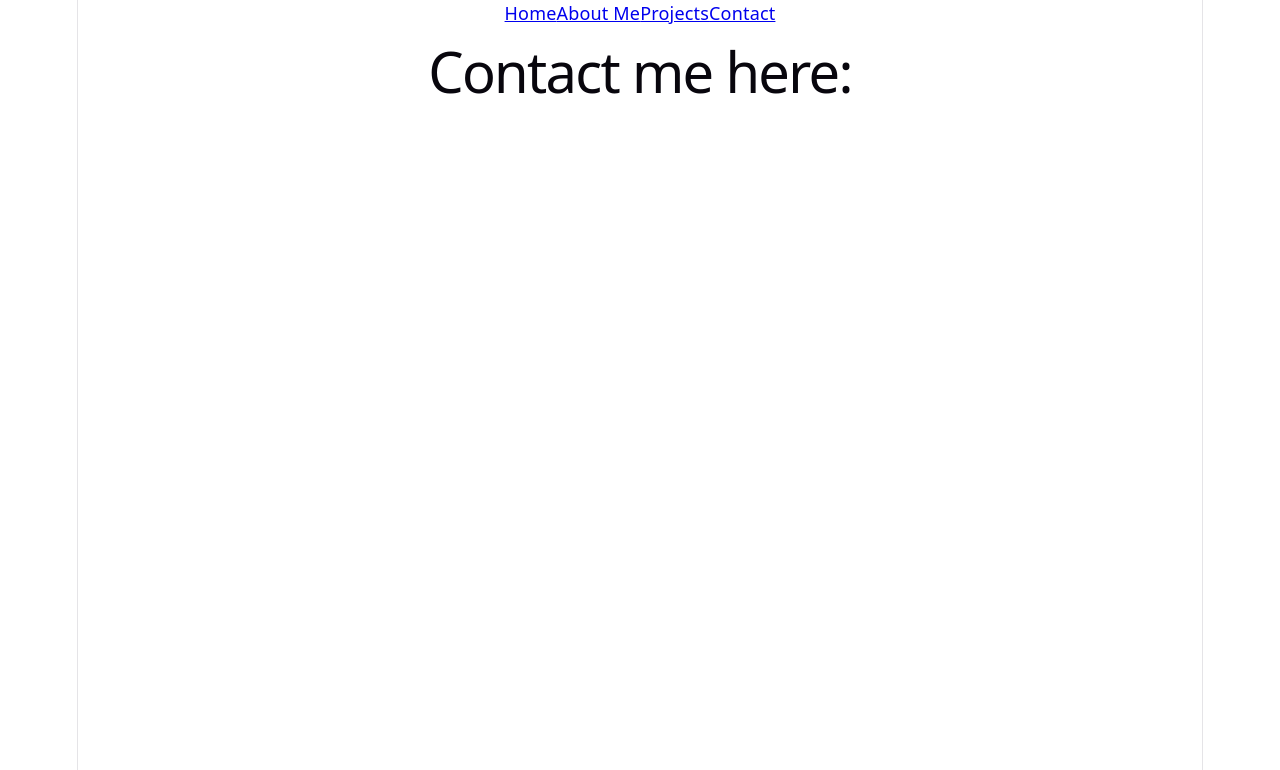
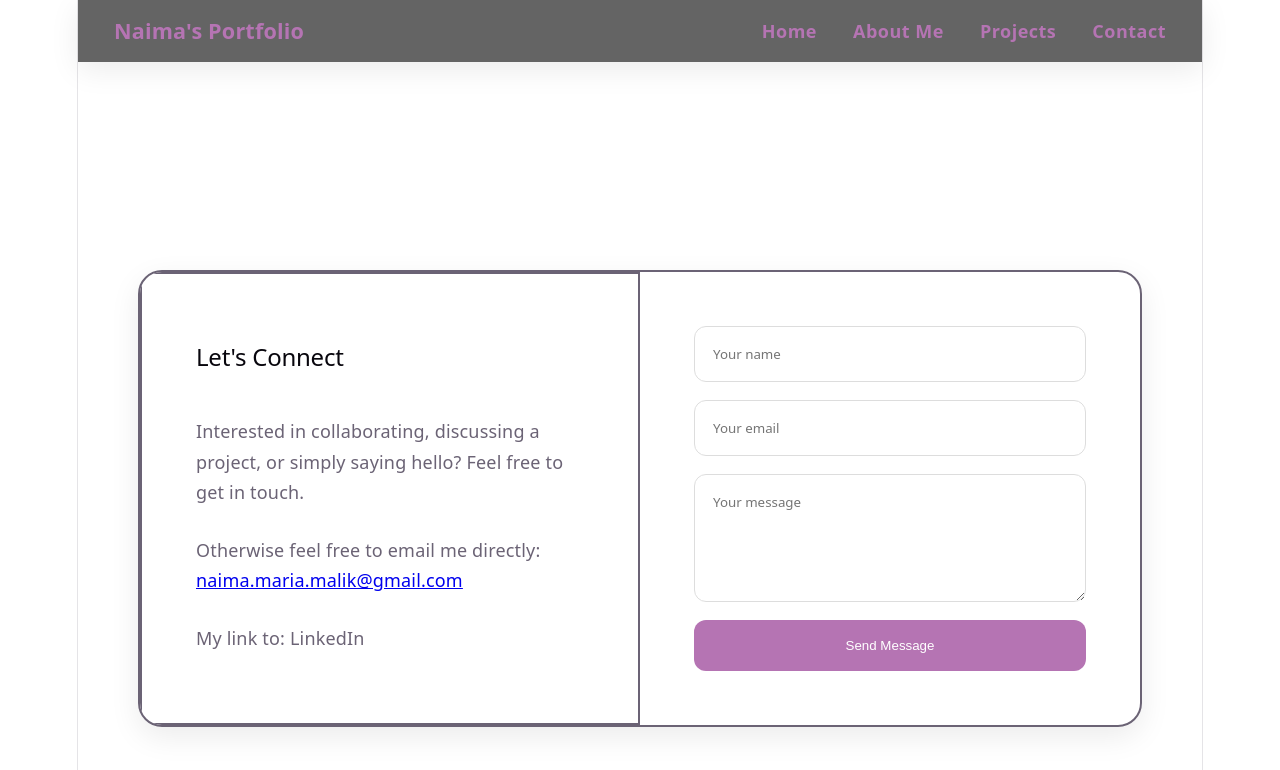
Before and after one commit to bdnaima/my_upgraded_portfolio, a React (Vite) app: page /contact in a window 1280 px wide. Shown: the top 770 px of the page. Built offline with nearby package versions, Linux system fonts and the light colour scheme.

Commit message:
Clean up and add some more animations. Fix up components.

```diff
--- a/src/components/AboutSection/AboutSection.css
+++ b/src/components/AboutSection/AboutSection.css
@@ -1,53 +1,72 @@
 .about {
   min-height: 100vh;
-
   display: flex;
   justify-content: center;
   align-items: center;
-
   padding: 2rem;
 }
 
 .about-card {
-  max-width: 700px;
+  max-width: 40rem;
+  padding: 3rem;
+  border: 2px solid;
+  border-radius: 20px;
+  box-shadow: 0 10px 30px rgba(0, 0, 0, 0.08);
+  text-align: center;
 
-  padding: 3rem;
-
-  background: white;
-
-  border-radius: 20px;
-
-  box-shadow: 0 10px 30px rgba(0, 0, 0, 0.08);
-
-  text-align: center;
+  animation:
+    cardAppear 1s ease-out,
+    floatCard 5s ease-in-out infinite;
 }
 
 .about-card h2 {
+  text-align: left;
   margin-bottom: 1rem;
 }
 
 .about-card p {
-  line-height: 1.7;
-  color: #555;
+  text-align: left;
+  line-height: 1.8;
 }
 
 .about-tags {
   display: flex;
-  justify-content: center;
+  justify-content: start;
   flex-wrap: wrap;
   gap: 0.75rem;
-
   margin-top: 2rem;
 }
 
 .about-tags span {
   padding: 0.5rem 1rem;
-
   border-radius: 999px;
-
   background: #b574b3;
-
   color: white;
-
   font-size: 0.9rem;
 }
+
+@keyframes cardAppear {
+  from {
+    opacity: 0;
+    transform: translateY(30px);
+  }
+
+  to {
+    opacity: 1;
+    transform: translateY(0);
+  }
+}
+
+@keyframes floatCard {
+  0% {
+    transform: translateY(0);
+  }
+
+  50% {
+    transform: translateY(-30px);
+  }
+
+  100% {
+    transform: translateY(0);
+  }
+}
--- a/src/components/AboutSection/AboutSection.jsx
+++ b/src/components/AboutSection/AboutSection.jsx
@@ -14,8 +14,10 @@ const AboutSection = () => {
         </p>
 
         <div className="about-tags">
+          <span>HTML & CSS</span>
           <span>React</span>
           <span>JavaScript</span>
+          <span>Node</span>
           <span>UX/UI</span>
           <span>Figma</span>
         </div>
--- /dev/null
+++ b/src/components/ContactSection/ContactSection.css
@@ -0,0 +1,82 @@
+.contact {
+  min-height: 100vh;
+  display: flex;
+  justify-content: center;
+  align-items: center;
+  padding: 2rem;
+}
+
+.contact-card {
+  max-width: 1000px;
+  width: 100%;
+  display: grid;
+  grid-template-columns: 1fr 1fr;
+  border: 2px solid;
+  border-radius: 24px;
+  overflow: hidden;
+  box-shadow: 0 10px 30px rgba(0, 0, 0, 0.08);
+
+  opacity: 0;
+  animation: slideInLeft 1s ease forwards;
+}
+
+.contact-info {
+  padding: 3rem;
+  border: 2px solid;
+  display: flex;
+  flex-direction: column;
+  justify-content: center;
+  text-align: left;
+  gap: 1.5rem;
+}
+
+.contact-info h2 {
+  margin-bottom: 1rem;
+}
+
+.contact-info p {
+  line-height: 1.7;
+}
+
+.contact-form {
+  padding: 3rem;
+
+  display: flex;
+  flex-direction: column;
+  gap: 1rem;
+}
+
+.contact-form input,
+.contact-form textarea {
+  padding: 1rem;
+  border: 1px solid #ddd;
+  border-radius: 12px;
+  font-family: inherit;
+}
+
+.contact-form button {
+  padding: 1rem;
+  border: none;
+  border-radius: 12px;
+  background: #b574b3;
+  color: white;
+  cursor: pointer;
+}
+
+@keyframes slideInLeft {
+  from {
+    opacity: 0;
+    transform: translateX(-100px);
+  }
+
+  to {
+    opacity: 1;
+    transform: translateX(0);
+  }
+}
+
+@media (max-width: 768px) {
+  .contact-card {
+    grid-template-columns: 1fr;
+  }
+}
--- /dev/null
+++ b/src/components/ContactSection/ContactSection.jsx
@@ -0,0 +1,37 @@
+import { Link } from "react-router-dom";
+import "./ContactSection.css";
+
+const ContactSection = () => {
+  return (
+    <section className="contact">
+      <div className="contact-card">
+        <div className="contact-info">
+          <h2>Let's Connect</h2>
+
+          <p>
+            Interested in collaborating, discussing a project, or simply saying
+            hello? Feel free to get in touch.
+          </p>
+
+          <p>
+            Otherwise feel free to email me directly:{" "}
+            <a href="mailto:naima.maria.malik@gmail.com">
+              naima.maria.malik@gmail.com
+            </a>
+          </p>
+
+          <p>My link to: LinkedIn</p>
+        </div>
+
+        <form className="contact-form">
+          <input type="text" placeholder="Your name" />
+          <input type="email" placeholder="Your email" />
+          <textarea rows="5" placeholder="Your message"></textarea>
+          <button type="submit">Send Message</button>
+        </form>
+      </div>
+    </section>
+  );
+};
+
+export default ContactSection;
--- a/src/components/Hero/Hero.css
+++ b/src/components/Hero/Hero.css
@@ -4,7 +4,7 @@
   flex-direction: column;
   justify-content: center;
   align-items: center;
-
+  gap: 1.5rem;
   text-align: center;
   padding: 2rem;
 }
@@ -16,12 +16,24 @@
   animation: fadeUp 0.8s ease forwards;
 }
 
+.hero h1 {
+  font-size: 4rem;
+  margin-bottom: 1rem;
+}
+
 .hero p {
   animation-delay: 0.2s;
+  font-size: 1.5rem;
 }
 
 .hero button {
   animation-delay: 0.4s;
+  padding: 1rem;
+  border: none;
+  border-radius: 12px;
+  background: #b574b3;
+  color: white;
+  cursor: pointer;
 }
 
 @keyframes fadeUp {
--- a/src/components/Hero/Hero.jsx
+++ b/src/components/Hero/Hero.jsx
@@ -1,13 +1,18 @@
+import { useNavigate } from "react-router-dom";
 import "./Hero.css";
 import flower from "../../assets/images/flower.webp";
 
 const Hero = () => {
+  const navigate = useNavigate();
+  const navigateToAbout = () => {
+    navigate("/about");
+  };
   return (
     <section className="hero">
       <img src={flower} alt="" className="flower" />
       <h1>Hi! I'm Naima!</h1>
       <p>I'm a frontend developer with UX/UI design experience.</p>
-      <button>LEARN MORE</button>
+      <button onClick={() => navigateToAbout()}>LEARN MORE</button>
     </section>
   );
 };
--- a/src/components/Navbar/Navbar.css
+++ b/src/components/Navbar/Navbar.css
@@ -0,0 +1,47 @@
+.navbar {
+  display: flex;
+  justify-content: space-between;
+  align-items: center;
+  padding: 1rem 2rem;
+  background: rgba(35, 35, 35, 0.7);
+  box-shadow: 0 8px 30px rgba(0, 0, 0, 0.08);
+}
+
+.logo {
+  font-size: 1.2rem;
+  font-weight: 700;
+  color: #b574b3;
+}
+.logo-link {
+  text-decoration: none;
+  color: #b574b3;
+}
+
+.nav-links {
+  display: flex;
+  list-style: none;
+  gap: 2rem;
+}
+
+.nav-link {
+  text-decoration: none;
+  color: #b574b3;
+  font-weight: 600;
+  letter-spacing: 0.5px;
+}
+
+.nav-link:hover {
+  color: #444;
+}
+
+@media (max-width: 768px) {
+  .navbar {
+    flex-direction: column;
+    gap: 1rem;
+    border-radius: 24px;
+  }
+
+  .nav-links {
+    gap: 1rem;
+  }
+}
--- a/src/components/Navbar/Navbar.jsx
+++ b/src/components/Navbar/Navbar.jsx
@@ -1,12 +1,28 @@
 import { Link } from "react-router-dom";
+import "./Navbar.css";
 
 const Navbar = () => {
   return (
-    <nav>
-      <Link to="/">Home</Link>
-      <Link to="/about">About Me</Link>
-      <Link to="/projects">Projects</Link>
-      <Link to="/contact">Contact</Link>
+    <nav className="navbar">
+      <div className="logo">
+        <Link className="logo-link" to="/">
+          Naima's Portfolio
+        </Link>
+      </div>
+      <div className="nav-links">
+        <Link className="nav-link" to="/">
+          Home
+        </Link>
+        <Link className="nav-link" to="/about">
+          About Me
+        </Link>
+        <Link className="nav-link" to="/projects">
+          Projects
+        </Link>
+        <Link className="nav-link" to="/contact">
+          Contact
+        </Link>
+      </div>
     </nav>
   );
 };
--- a/src/components/Projects/ProjectCard.jsx
+++ b/src/components/Projects/ProjectCard.jsx
@@ -11,15 +11,15 @@ const ProjectCard = ({ project }) => {
 
         <p>{project.description}</p>
 
-        <div className="tech-stack">
+        {/* <div className="tech-stack">
           {project.technologies.map((tech) => (
             <span key={tech}>{tech}</span>
           ))}
-        </div>
+        </div> */}
 
         <div className="project-links">
-          <a href={project.github}>GitHub</a>
-          <a href={project.url}>Live Demo</a>
+          <Link to={project.github}>GitHub</Link>
+          <Link to={project.url}>Live Demo</Link>
         </div>
       </div>
     </article>
--- a/src/components/Projects/Projects.css
+++ b/src/components/Projects/Projects.css
@@ -18,18 +18,10 @@
 
 .project-card {
   background: white;
-
   border-radius: 16px;
-
   overflow: hidden;
-
   box-shadow: 0 10px 25px rgba(0, 0, 0, 0.08);
-
-  transition: transform 0.3s ease;
-}
-
-.project-card:hover {
-  transform: translateY(-5px);
+  animation: slideUp 0.8s ease forwards;
 }
 
 .project-card img {
@@ -40,23 +32,27 @@
 
 .project-content {
   padding: 1.5rem;
+  text-align: left;
 }
 
-.tech-stack {
+.project-links {
   display: flex;
-  flex-wrap: wrap;
-  gap: 0.5rem;
-
-  margin: 1rem 0;
+  gap: 1rem;
+  margin-top: 2rem;
 }
 
-.tech-stack span {
-  padding: 0.35rem 0.75rem;
+.project-links a {
+  text-decoration: none;
+}
 
-  border-radius: 999px;
+@keyframes slideUp {
+  from {
+    opacity: 0;
+    transform: translateY(40px);
+  }
 
-  background: #b574b3;
-  color: white;
-
-  font-size: 0.8rem;
+  to {
+    opacity: 1;
+    transform: translateY(0);
+  }
 }
--- a/src/pages/Contact.jsx
+++ b/src/pages/Contact.jsx
@@ -1,5 +1,7 @@
+import ContactSection from "../components/ContactSection/ContactSection";
+
 const Contact = () => {
-  return <h1>Contact me here:</h1>;
+  return <ContactSection />;
 };
 
 export default Contact;
--- a/src/pages/Home.jsx
+++ b/src/pages/Home.jsx
@@ -1,13 +1,9 @@
-import AboutSection from "../components/AboutSection/AboutSection";
 import Hero from "../components/Hero/Hero";
-import ProjectsSection from "../components/Projects/ProjectsSection";
 
 const Home = () => {
   return (
     <>
       <Hero />
-      <AboutSection />
-      <ProjectsSection />
     </>
   );
 };
```
